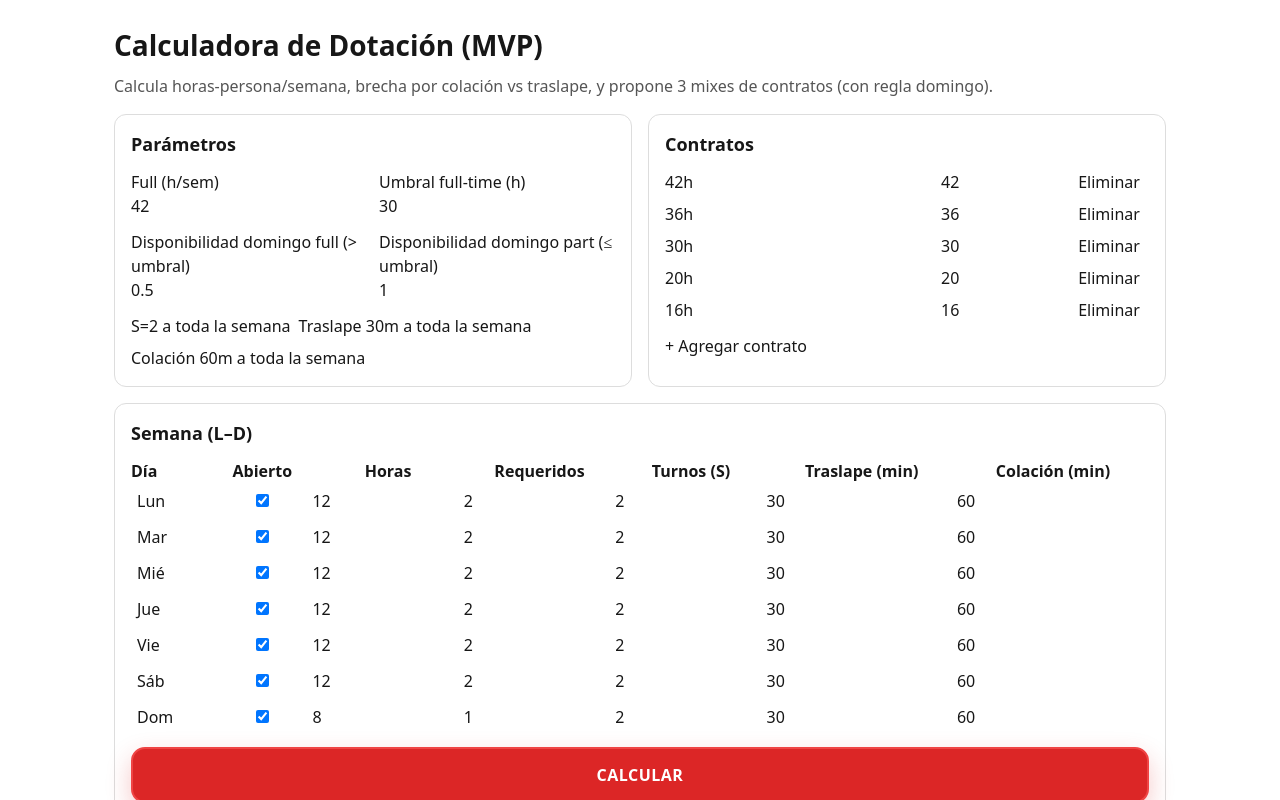
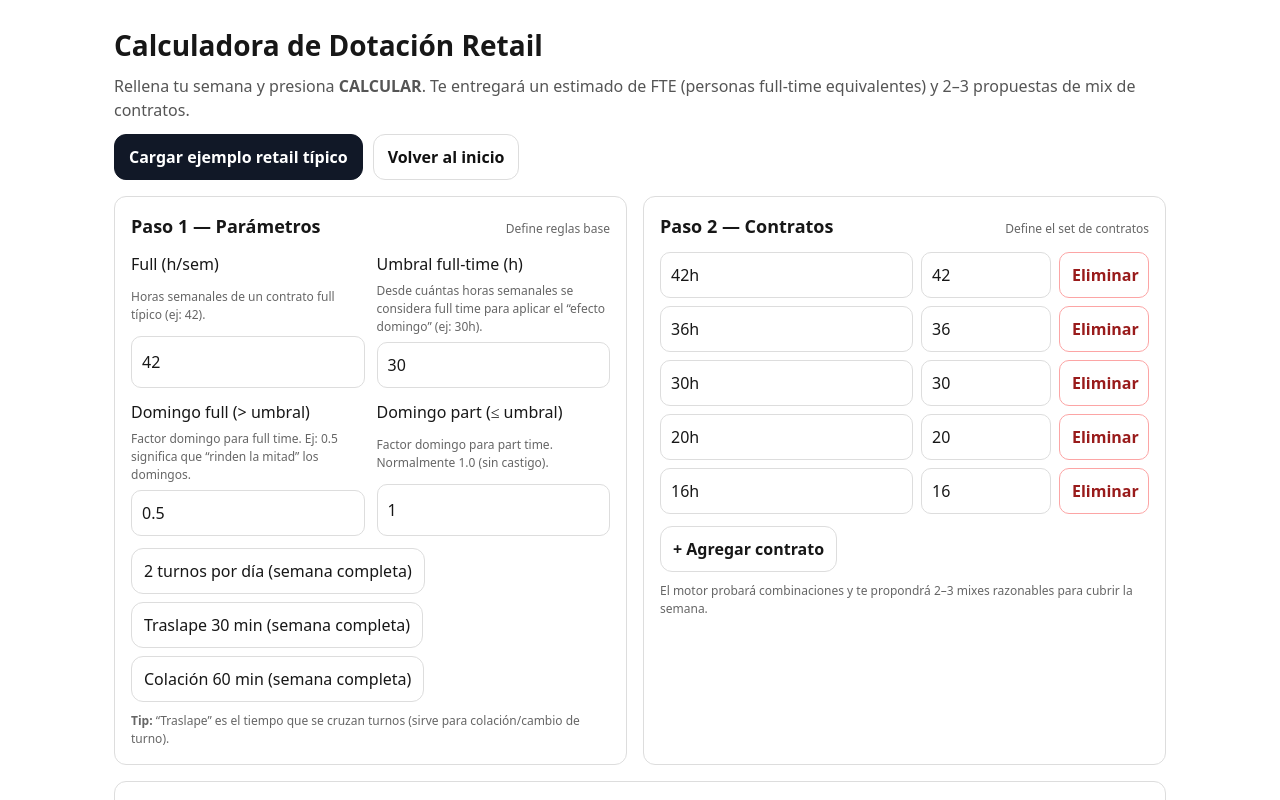
Before and after one commit to juanalegriadelafuente/dotacion-mvp, a Next.js app: page /calculadora in a window 1280 px wide. Shown: the top 800 px of the page. Built offline with nearby package versions, Linux system fonts and the light colour scheme.

Commit message:
UX: calculadora guiada + textos + ejemplo + resultados humanizados

```diff
--- a/src/app/calculadora/page.tsx
+++ b/src/app/calculadora/page.tsx
@@ -24,9 +24,7 @@ type CalcInput = {
   contracts: ContractType[];
 };
 
-type CalcResponse =
-  | { ok: true; result: any }
-  | { ok: false; error: string };
+type CalcResponse = { ok: true; result: any } | { ok: false; error: string };
 
 const DAY_LABEL: Record<DayKey, string> = {
   mon: "Lun",
@@ -128,159 +126,299 @@ export default function CalculadoraPage() {
     setContracts((prev) => prev.filter((_, idx) => idx !== i));
   }
 
+  function loadRetailExample() {
+    setFullHoursPerWeek(42);
+    setFullTimeThresholdHours(30);
+    setFullTimeSundayAvailability(0.5);
+    setPartTimeSundayAvailability(1.0);
+
+    // Semana típica: 2 personas casi todo el día; viernes algo más; domingo más corto.
+    setDays(() => {
+      const base: DayInput = {
+        open: true,
+        hoursOpen: 12,
+        requiredPeople: 2,
+        shiftsPerDay: 2,
+        overlapMinutes: 30,
+        breakMinutes: 60,
+      };
+      const out = Object.fromEntries(DAY_ORDER.map((d) => [d, { ...base }])) as Record<DayKey, DayInput>;
+      out.fri = { ...base, hoursOpen: 13, requiredPeople: 3 };
+      out.sun = { ...base, hoursOpen: 8, requiredPeople: 1 };
+      return out;
+    });
+
+    setContracts([
+      { name: "42h", hoursPerWeek: 42 },
+      { name: "36h", hoursPerWeek: 36 },
+      { name: "30h", hoursPerWeek: 30 },
+      { name: "20h", hoursPerWeek: 20 },
+      { name: "16h", hoursPerWeek: 16 },
+    ]);
+
+    setResp(null);
+  }
+
   const result = resp && resp.ok ? resp.result : null;
 
   return (
     <div style={{ maxWidth: 1100, margin: "0 auto", padding: 24, fontFamily: "system-ui" }}>
-      <h1 style={{ fontSize: 28, fontWeight: 700 }}>Calculadora de Dotación (MVP)</h1>
+      <h1 style={{ fontSize: 28, fontWeight: 800 }}>Calculadora de Dotación Retail</h1>
       <p style={{ marginTop: 8, color: "#555" }}>
-        Calcula horas-persona/semana, brecha por colación vs traslape, y propone 3 mixes de contratos (con regla domingo).
+        Rellena tu semana y presiona <b>CALCULAR</b>. Te entregará un estimado de FTE (personas full-time equivalentes)
+        y 2–3 propuestas de mix de contratos.
       </p>
 
+      <div style={{ marginTop: 12, display: "flex", gap: 10, flexWrap: "wrap" }}>
+        <button
+          onClick={loadRetailExample}
+          style={{
+            background: "#111827",
+            color: "white",
+            padding: "10px 14px",
+            borderRadius: 12,
+            border: "1px solid #111827",
+            cursor: "pointer",
+            fontWeight: 700,
+          }}
+        >
+          Cargar ejemplo retail típico
+        </button>
+
+        <a
+          href="/"
+          style={{
+            display: "inline-flex",
+            alignItems: "center",
+            padding: "10px 14px",
+            borderRadius: 12,
+            border: "1px solid #ddd",
+            textDecoration: "none",
+            color: "#111",
+            fontWeight: 700,
+          }}
+        >
+          Volver al inicio
+        </a>
+      </div>
+
+      {/* PASO 1: Parámetros + Contratos */}
       <div style={{ display: "grid", gridTemplateColumns: "1fr 1fr", gap: 16, marginTop: 16 }}>
         <div style={{ border: "1px solid #ddd", borderRadius: 12, padding: 16 }}>
-          <h2 style={{ fontSize: 18, fontWeight: 700 }}>Parámetros</h2>
+          <div style={{ display: "flex", alignItems: "baseline", justifyContent: "space-between", gap: 12 }}>
+            <h2 style={{ fontSize: 18, fontWeight: 800, margin: 0 }}>Paso 1 — Parámetros</h2>
+            <span style={{ fontSize: 12, color: "#666" }}>Define reglas base</span>
+          </div>
 
           <div style={{ display: "grid", gridTemplateColumns: "1fr 1fr", gap: 12, marginTop: 12 }}>
-            <label>
+            <label style={{ display: "grid", gap: 6 }}>
               Full (h/sem)
+              <div style={{ fontSize: 12, color: "#666" }}>
+                Horas semanales de un contrato full típico (ej: 42).
+              </div>
               <input
                 type="number"
                 value={fullHoursPerWeek}
                 onChange={(e) => setFullHoursPerWeek(Number(e.target.value))}
-                style={{ width: "100%" }}
+                style={{ width: "100%", padding: 10, borderRadius: 10, border: "1px solid #ddd" }}
               />
             </label>
 
-            <label>
+            <label style={{ display: "grid", gap: 6 }}>
               Umbral full-time (h)
+              <div style={{ fontSize: 12, color: "#666" }}>
+                Desde cuántas horas semanales se considera full time para aplicar el “efecto domingo” (ej: 30h).
+              </div>
               <input
                 type="number"
                 value={fullTimeThresholdHours}
                 onChange={(e) => setFullTimeThresholdHours(Number(e.target.value))}
-                style={{ width: "100%" }}
+                style={{ width: "100%", padding: 10, borderRadius: 10, border: "1px solid #ddd" }}
               />
             </label>
 
-            <label>
-              Disponibilidad domingo full (&gt; umbral)
+            <label style={{ display: "grid", gap: 6 }}>
+              Domingo full (&gt; umbral)
+              <div style={{ fontSize: 12, color: "#666" }}>
+                Factor domingo para full time. Ej: 0.5 significa que “rinden la mitad” los domingos.
+              </div>
               <input
                 type="number"
                 step="0.1"
                 value={fullTimeSundayAvailability}
                 onChange={(e) => setFullTimeSundayAvailability(Number(e.target.value))}
-                style={{ width: "100%" }}
+                style={{ width: "100%", padding: 10, borderRadius: 10, border: "1px solid #ddd" }}
               />
             </label>
 
-            <label>
-              Disponibilidad domingo part (≤ umbral)
+            <label style={{ display: "grid", gap: 6 }}>
+              Domingo part (≤ umbral)
+              <div style={{ fontSize: 12, color: "#666" }}>
+                Factor domingo para part time. Normalmente 1.0 (sin castigo).
+              </div>
               <input
                 type="number"
                 step="0.1"
                 value={partTimeSundayAvailability}
                 onChange={(e) => setPartTimeSundayAvailability(Number(e.target.value))}
-                style={{ width: "100%" }}
+                style={{ width: "100%", padding: 10, borderRadius: 10, border: "1px solid #ddd" }}
               />
             </label>
           </div>
 
           <div style={{ marginTop: 12, display: "flex", gap: 8, flexWrap: "wrap" }}>
-            <button onClick={() => applyToAll({ shiftsPerDay: 2 })}>S=2 a toda la semana</button>
-            <button onClick={() => applyToAll({ overlapMinutes: 30 })}>Traslape 30m a toda la semana</button>
-            <button onClick={() => applyToAll({ breakMinutes: 60 })}>Colación 60m a toda la semana</button>
+            <button
+              onClick={() => applyToAll({ shiftsPerDay: 2 })}
+              style={{ padding: "10px 12px", borderRadius: 12, border: "1px solid #ddd", cursor: "pointer" }}
+            >
+              2 turnos por día (semana completa)
+            </button>
+            <button
+              onClick={() => applyToAll({ overlapMinutes: 30 })}
+              style={{ padding: "10px 12px", borderRadius: 12, border: "1px solid #ddd", cursor: "pointer" }}
+            >
+              Traslape 30 min (semana completa)
+            </button>
+            <button
+              onClick={() => applyToAll({ breakMinutes: 60 })}
+              style={{ padding: "10px 12px", borderRadius: 12, border: "1px solid #ddd", cursor: "pointer" }}
+            >
+              Colación 60 min (semana completa)
+            </button>
+          </div>
+
+          <div style={{ marginTop: 10, fontSize: 12, color: "#666" }}>
+            <b>Tip:</b> “Traslape” es el tiempo que se cruzan turnos (sirve para colación/cambio de turno).
           </div>
         </div>
 
         <div style={{ border: "1px solid #ddd", borderRadius: 12, padding: 16 }}>
-          <h2 style={{ fontSize: 18, fontWeight: 700 }}>Contratos</h2>
+          <div style={{ display: "flex", alignItems: "baseline", justifyContent: "space-between", gap: 12 }}>
+            <h2 style={{ fontSize: 18, fontWeight: 800, margin: 0 }}>Paso 2 — Contratos</h2>
+            <span style={{ fontSize: 12, color: "#666" }}>Define el set de contratos</span>
+          </div>
 
           <div style={{ marginTop: 12, display: "grid", gap: 8 }}>
             {contracts.map((c, i) => (
-              <div key={i} style={{ display: "grid", gridTemplateColumns: "1fr 120px 80px", gap: 8 }}>
+              <div key={i} style={{ display: "grid", gridTemplateColumns: "1fr 130px 90px", gap: 8 }}>
                 <input
                   value={c.name}
                   onChange={(e) => updateContract(i, { name: e.target.value })}
+                  style={{ padding: 10, borderRadius: 10, border: "1px solid #ddd" }}
                 />
                 <input
                   type="number"
                   value={c.hoursPerWeek}
                   onChange={(e) => updateContract(i, { hoursPerWeek: Number(e.target.value) })}
+                  style={{ padding: 10, borderRadius: 10, border: "1px solid #ddd" }}
                 />
-                <button onClick={() => removeContract(i)}>Eliminar</button>
+                <button
+                  onClick={() => removeContract(i)}
+                  style={{
+                    padding: "10px 12px",
+                    borderRadius: 10,
+                    border: "1px solid #fca5a5",
+                    background: "#fff",
+                    color: "#991b1b",
+                    fontWeight: 800,
+                    cursor: "pointer",
+                  }}
+                >
+                  Eliminar
+                </button>
               </div>
             ))}
           </div>
 
-          <button style={{ marginTop: 12 }} onClick={addContract}>+ Agregar contrato</button>
+          <button
+            style={{
+              marginTop: 12,
+              padding: "10px 12px",
+              borderRadius: 12,
+              border: "1px solid #ddd",
+              cursor: "pointer",
+              fontWeight: 800,
+            }}
+            onClick={addContract}
+          >
+            + Agregar contrato
+          </button>
+
+          <div style={{ marginTop: 10, fontSize: 12, color: "#666" }}>
+            El motor probará combinaciones y te propondrá 2–3 mixes razonables para cubrir la semana.
+          </div>
         </div>
       </div>
 
+      {/* PASO 3: Semana */}
       <div style={{ marginTop: 16, border: "1px solid #ddd", borderRadius: 12, padding: 16 }}>
-        <h2 style={{ fontSize: 18, fontWeight: 700 }}>Semana (L–D)</h2>
+        <div style={{ display: "flex", alignItems: "baseline", justifyContent: "space-between", gap: 12 }}>
+          <h2 style={{ fontSize: 18, fontWeight: 800, margin: 0 }}>Paso 3 — Semana (Lun a Dom)</h2>
+          <span style={{ fontSize: 12, color: "#666" }}>Qué necesitas cada día</span>
+        </div>
 
         <div style={{ overflowX: "auto", marginTop: 12 }}>
           <table style={{ width: "100%", borderCollapse: "collapse" }}>
             <thead>
               <tr>
-                <th style={{ textAlign: "left" }}>Día</th>
-                <th>Abierto</th>
-                <th>Horas</th>
-                <th>Requeridos</th>
-                <th>Turnos (S)</th>
-                <th>Traslape (min)</th>
-                <th>Colación (min)</th>
+                <th style={{ textAlign: "left", padding: 6 }}>Día</th>
+                <th style={{ padding: 6 }}>Abierto</th>
+                <th style={{ padding: 6 }}>Horas abierto</th>
+                <th style={{ padding: 6 }}>Personas requeridas</th>
+                <th style={{ padding: 6 }}>Turnos/día</th>
+                <th style={{ padding: 6 }}>Traslape (min)</th>
+                <th style={{ padding: 6 }}>Colación (min)</th>
               </tr>
             </thead>
             <tbody>
               {DAY_ORDER.map((d) => (
-                <tr key={d}>
-                  <td style={{ padding: 6 }}>{DAY_LABEL[d]}</td>
-                  <td style={{ textAlign: "center" }}>
+                <tr key={d} style={{ borderTop: "1px solid #eee" }}>
+                  <td style={{ padding: 6, fontWeight: 700 }}>{DAY_LABEL[d]}</td>
+                  <td style={{ textAlign: "center", padding: 6 }}>
                     <input
                       type="checkbox"
                       checked={days[d].open}
                       onChange={(e) => updateDay(d, { open: e.target.checked })}
                     />
                   </td>
-                  <td>
+                  <td style={{ padding: 6 }}>
                     <input
                       type="number"
                       value={days[d].hoursOpen}
                       onChange={(e) => updateDay(d, { hoursOpen: Number(e.target.value) })}
-                      style={{ width: 90 }}
+                      style={{ width: 110, padding: 10, borderRadius: 10, border: "1px solid #ddd" }}
                     />
                   </td>
-                  <td>
+                  <td style={{ padding: 6 }}>
                     <input
                       type="number"
                       value={days[d].requiredPeople}
                       onChange={(e) => updateDay(d, { requiredPeople: Number(e.target.value) })}
-                      style={{ width: 90 }}
+                      style={{ width: 140, padding: 10, borderRadius: 10, border: "1px solid #ddd" }}
                     />
                   </td>
-                  <td>
+                  <td style={{ padding: 6 }}>
                     <input
                       type="number"
                       value={days[d].shiftsPerDay}
                       onChange={(e) => updateDay(d, { shiftsPerDay: Number(e.target.value) })}
-                      style={{ width: 90 }}
+                      style={{ width: 110, padding: 10, borderRadius: 10, border: "1px solid #ddd" }}
                     />
                   </td>
-                  <td>
+                  <td style={{ padding: 6 }}>
                     <input
                       type="number"
                       value={days[d].overlapMinutes}
                       onChange={(e) => updateDay(d, { overlapMinutes: Number(e.target.value) })}
-                      style={{ width: 110 }}
+                      style={{ width: 130, padding: 10, borderRadius: 10, border: "1px solid #ddd" }}
                     />
                   </td>
-                  <td>
+                  <td style={{ padding: 6 }}>
                     <input
                       type="number"
                       value={days[d].breakMinutes}
                       onChange={(e) => updateDay(d, { breakMinutes: Number(e.target.value) })}
-                      style={{ width: 110 }}
+                      style={{ width: 130, padding: 10, borderRadius: 10, border: "1px solid #ddd" }}
                     />
                   </td>
                 </tr>
@@ -289,14 +427,15 @@ export default function CalculadoraPage() {
           </table>
         </div>
 
+        {/* BOTÓN ROJO */}
         <button
           onClick={onCalculate}
           disabled={loading}
           style={{
             marginTop: 12,
-    background: loading ? "#991b1b" : "#dc2626", // rojo
+            background: loading ? "#991b1b" : "#dc2626",
             color: "white",
-    fontWeight: 800, // negrita fuerte
+            fontWeight: 900,
             padding: "14px 18px",
             borderRadius: 14,
             border: "2px solid #ef4444",
@@ -309,53 +448,100 @@ export default function CalculadoraPage() {
         >
           {loading ? "CALCULANDO..." : "CALCULAR"}
         </button>
+
+        <div style={{ marginTop: 10, fontSize: 12, color: "#666" }}>
+          Si aparece “brecha por colación”, normalmente se resuelve subiendo el traslape o ajustando turnos.
+        </div>
       </div>
 
+      {/* PASO 4: Resultados */}
       <div style={{ marginTop: 16 }}>
-        <h2 style={{ fontSize: 18, fontWeight: 700 }}>Resultados</h2>
+        <div style={{ display: "flex", alignItems: "baseline", justifyContent: "space-between", gap: 12 }}>
+          <h2 style={{ fontSize: 18, fontWeight: 800, margin: 0 }}>Paso 4 — Resultados</h2>
+          <span style={{ fontSize: 12, color: "#666" }}>Resumen + mixes sugeridos</span>
+        </div>
 
-        {!resp && <p style={{ color: "#666" }}>Presiona “Calcular”.</p>}
+        {!resp && <p style={{ color: "#666" }}>Presiona <b>CALCULAR</b> para ver resultados.</p>}
 
         {resp && !resp.ok && (
-          <div style={{ border: "1px solid #f99", borderRadius: 12, padding: 12, color: "#900" }}>
+          <div style={{ border: "1px solid #f99", borderRadius: 12, padding: 12, color: "#900", marginTop: 12 }}>
             Error: {resp.error}
           </div>
         )}
 
         {result && (
           <div style={{ display: "grid", gap: 12, marginTop: 12 }}>
-            <div style={{ border: "1px solid #ddd", borderRadius: 12, padding: 12 }}>
-              <div><b>covHours:</b> {result.covHours}</div>
-              <div><b>breakHours:</b> {result.breakHours}</div>
-              <div><b>overlapHours:</b> {result.overlapHours}</div>
-              <div><b>gapHours:</b> {result.gapHours}</div>
-              <div><b>requiredHours:</b> {result.requiredHours}</div>
-              <div><b>fte:</b> {result.fte}</div>
-              <div><b>sundayReq:</b> {result.sundayReq}</div>
+            {/* RESUMEN HUMANO */}
+            <div style={{ border: "1px solid #ddd", borderRadius: 12, padding: 16 }}>
+              <div style={{ fontSize: 16, fontWeight: 900 }}>
+                Estimación: necesitas aproximadamente <span style={{ color: "#111" }}>{Number(result.fte).toFixed(2)}</span>{" "}
+                FTE (personas full-time equivalentes).
+              </div>
+
+              <div style={{ marginTop: 10, display: "grid", gap: 6, color: "#333" }}>
+                <div><b>Horas requeridas (semana):</b> {result.requiredHours}</div>
+                <div><b>Horas cubiertas (según mix):</b> {result.covHours}</div>
+                <div><b>Brecha por colación vs traslape:</b> {result.gapHours}</div>
+              </div>
+
+              <div style={{ marginTop: 10 }}>
+                {result.gapHours > 0 ? (
+                  <div style={{ color: "#b45309", fontWeight: 800 }}>
+                    ⚠️ Hay brecha por colación. Recomendación típica: subir traslape o ajustar turnos.
+                  </div>
+                ) : (
+                  <div style={{ color: "#166534", fontWeight: 800 }}>
+                    ✅ Colación cubierta (no hay brecha relevante).
+                  </div>
+                )}
+              </div>
+
+              <div style={{ marginTop: 10 }}>
+                <div style={{ fontWeight: 800 }}>
+                  Domingo requerido: {result.sundayReq}
+                </div>
+              </div>
 
               {result.warnings?.length > 0 && (
-                <div style={{ marginTop: 8 }}>
-                  <b>Warnings:</b>
-                  <ul>
-                    {result.warnings.map((w: string, i: number) => <li key={i}>{w}</li>)}
+                <div style={{ marginTop: 10 }}>
+                  <div style={{ fontWeight: 900 }}>Avisos</div>
+                  <ul style={{ marginTop: 6, color: "#444" }}>
+                    {result.warnings.map((w: string, i: number) => (
+                      <li key={i}>{w}</li>
+                    ))}
                   </ul>
                 </div>
               )}
             </div>
 
+            {/* MIXES */}
             <div style={{ display: "grid", gap: 12 }}>
               {result.mixes?.map((m: any, idx: number) => (
-                <div key={idx} style={{ border: "1px solid #ddd", borderRadius: 12, padding: 12 }}>
-                  <h3 style={{ margin: 0 }}>{m.title}</h3>
-                  <div style={{ marginTop: 8 }}>
-                    <div><b>Headcount:</b> {m.headcount}</div>
-                    <div><b>Horas:</b> {m.hoursTotal} (holgura {m.slackHours} / {Math.round(m.slackPct * 100)}%)</div>
-                    <div><b>Domingo:</b> {m.sundayCap} / {m.sundayReq} {m.sundayOk ? "✅" : "❌"}</div>
+                <div key={idx} style={{ border: "1px solid #ddd", borderRadius: 12, padding: 16 }}>
+                  <h3 style={{ margin: 0, fontWeight: 900 }}>{m.title}</h3>
+
+                  <div style={{ marginTop: 10, display: "grid", gap: 6 }}>
+                    <div><b>Total personas:</b> {m.headcount}</div>
+                    <div>
+                      <b>Horas totales:</b> {m.hoursTotal}{" "}
+                      <span style={{ color: "#666" }}>
+                        (holgura {m.slackHours} / {Math.round(m.slackPct * 100)}%)
+                      </span>
                     </div>
-                  <ul style={{ marginTop: 8 }}>
+                    <div>
+                      <b>Domingo:</b> capacidad {m.sundayCap} / requerido {m.sundayReq}{" "}
+                      <span style={{ fontWeight: 900 }}>{m.sundayOk ? "✅" : "❌"}</span>
+                    </div>
+                  </div>
+
+                  <div style={{ marginTop: 10, fontWeight: 900 }}>Composición</div>
+                  <ul style={{ marginTop: 6 }}>
                     {m.items.map((it: any, j: number) => (
                       <li key={j}>
-                        {it.count}×{it.contractName} (h={it.hoursPerWeek}, dom_factor={it.sundayFactor})
+                        {it.count} × {it.contractName}{" "}
+                        <span style={{ color: "#666" }}>
+                          (h/sem {it.hoursPerWeek}, factor domingo {it.sundayFactor})
+                        </span>
                       </li>
                     ))}
                   </ul>
@@ -364,10 +550,10 @@ export default function CalculadoraPage() {
             </div>
           </div>
         )}
+
+        <div style={{ marginTop: 18, color: "#777", fontSize: 12 }}>
+          Dotaciones.cl — MVP v0.1
         </div>
-
-      <div style={{ marginTop: 24, color: "#777", fontSize: 12 }}>
-  Dotaciones.cl — MVP v0.1
       </div>
     </div>
   );
```
Lines whose indentation alone changed are shown as unchanged.
